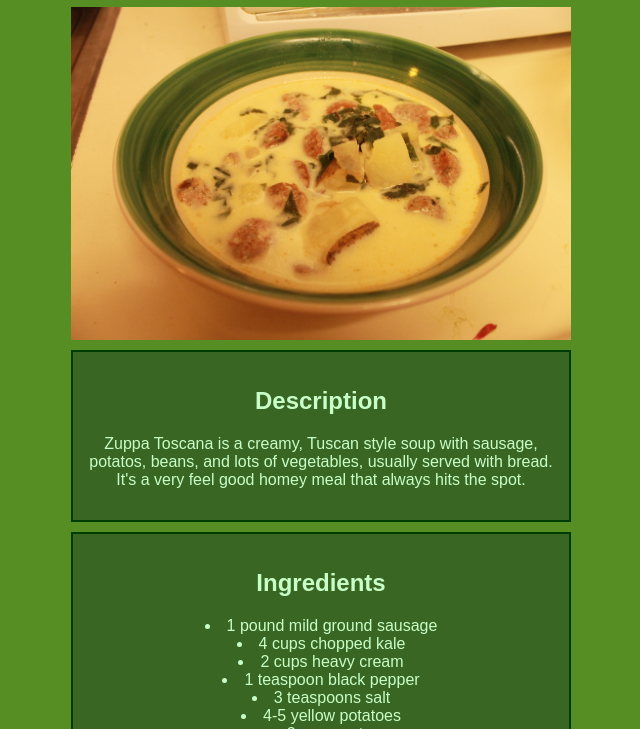
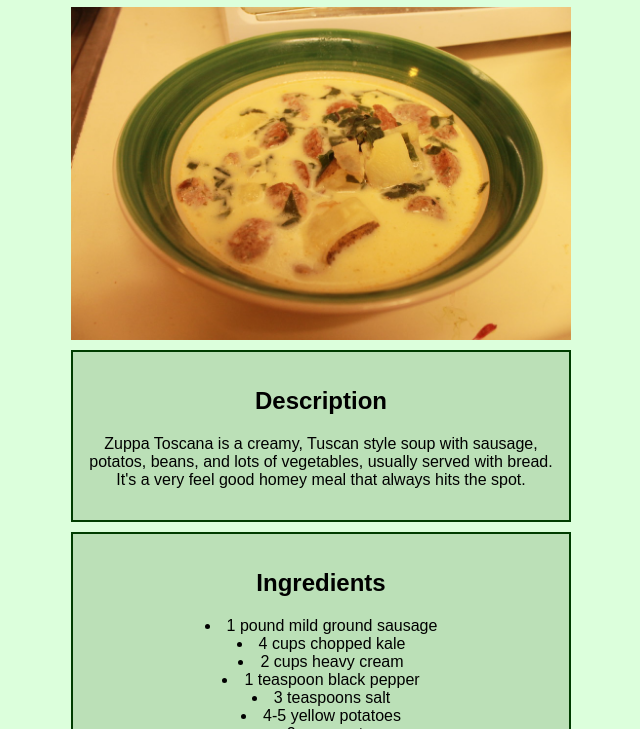
Before and after one commit to bisaiah26/odin-recipes, a plain HTML site: page recipes/zuppa-toscana.html in a window 1280 px wide. Shown: the part 159-888 px from the top of the page, without its empty margins (319-959 px from the left). Drawn offline with Linux system fonts and the light colour scheme.

Commit message:
change color and background color for soub class

```diff
--- a/style.css
+++ b/style.css
@@ -8,7 +8,7 @@
 }
 
 .soup {
-    background-color: rgb(87, 142, 35);
+    background-color: rgb(220, 255, 220);
 }
 
 body {
@@ -64,8 +64,8 @@ img {
 }
 
 .soub {
-    color: rgb(200, 255, 200);
-    background-color: rgb(57, 102, 35);
+
+    background-color: rgb(187, 224, 183);
     border: solid rgb(0, 60, 0) 2px;
 }
 
```
